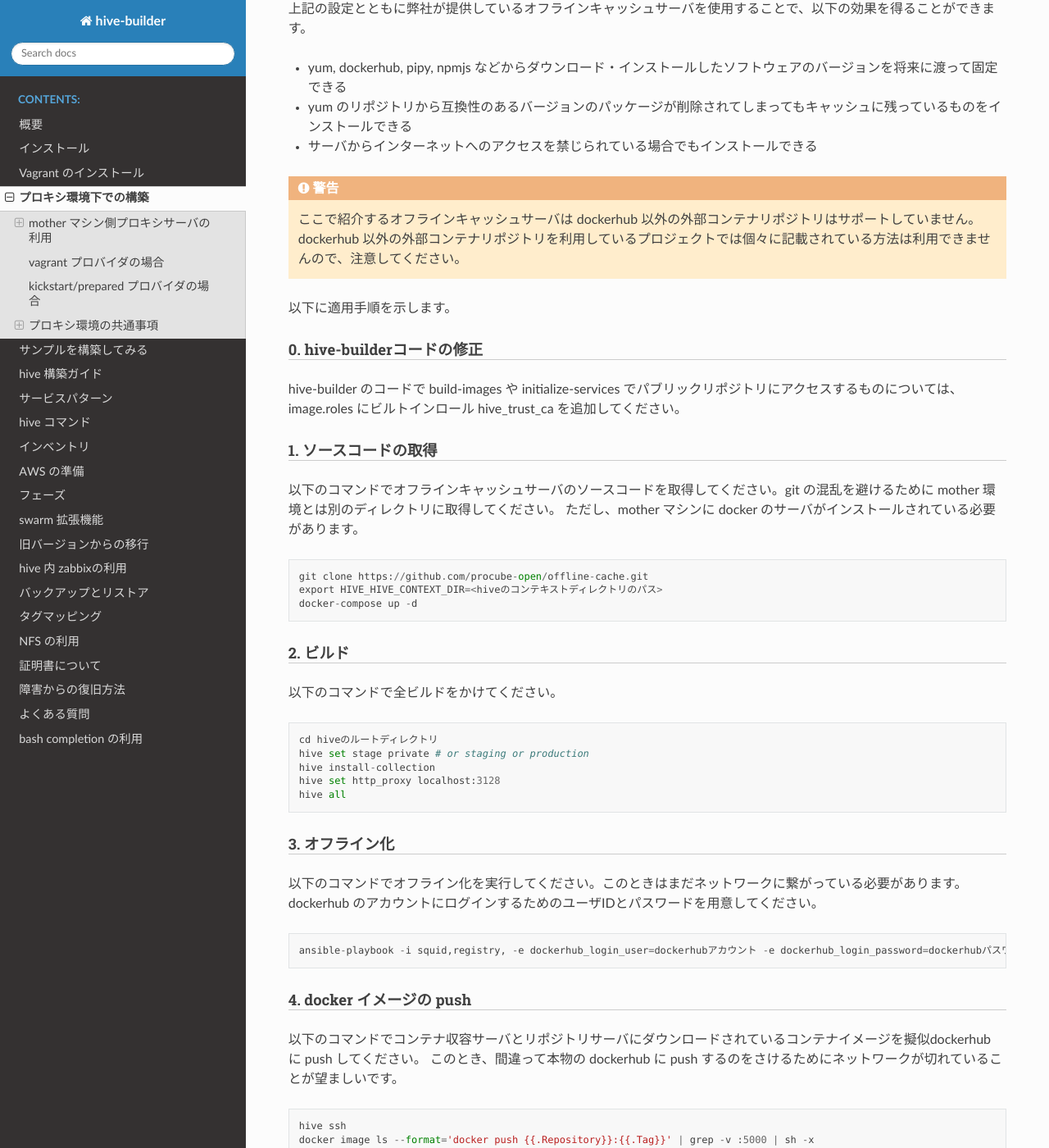
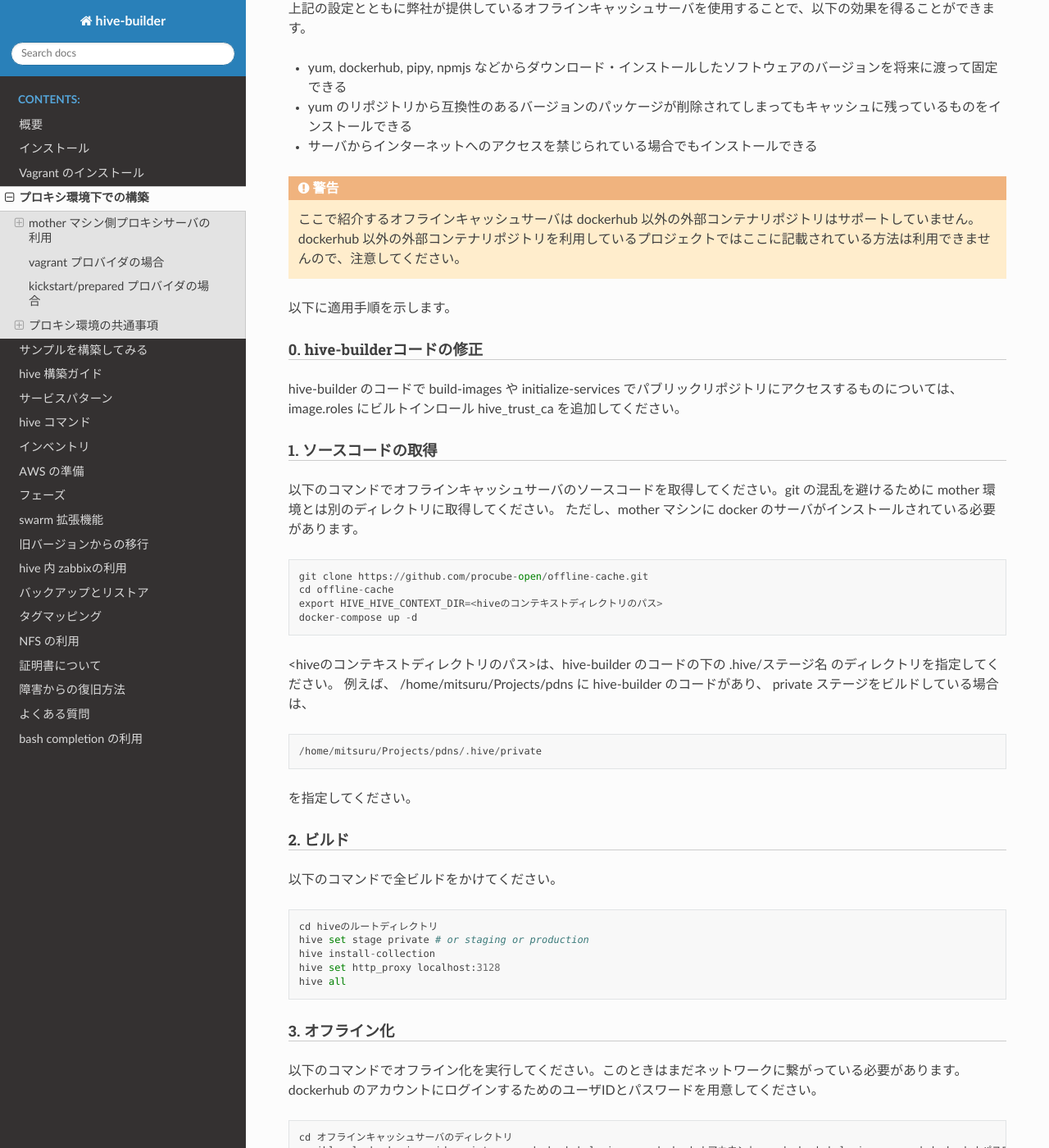
Before and after one commit to procube-open/hive-builder, a Sphinx documentation site: the page built from docs/proxy.rst, in a window 1280 px wide and 1400 px high, scrolled down 716 px. Shown: the whole window at 82% size. Built offline with Sphinx 7.4.7 and the Read the Docs theme 2.0.0, drawn with Linux system fonts in a browser that asks for light colours.

Commit message:
[[PRERELEASE]] fix document miss

```diff
--- a/docs/proxy.rst
+++ b/docs/proxy.rst
@@ -32,7 +32,7 @@
 
 .. warning::
     ここで紹介するオフラインキャッシュサーバは dockerhub 以外の外部コンテナリポジトリはサポートしていません。
-    dockerhub 以外の外部コンテナリポジトリを利用しているプロジェクトでは個々に記載されている方法は利用できませんので、注意してください。
+    dockerhub 以外の外部コンテナリポジトリを利用しているプロジェクトではここに記載されている方法は利用できませんので、注意してください。
 
 以下に適用手順を示します。
 
@@ -51,8 +51,18 @@
 
 
     git clone https://github.com/procube-open/offline-cache.git
+    cd offline-cache
     export HIVE_HIVE_CONTEXT_DIR=<hiveのコンテキストディレクトリのパス>
     docker-compose up -d
+
+<hiveのコンテキストディレクトリのパス>は、hive-builder のコードの下の .hive/ステージ名 のディレクトリを指定してください。
+例えば、 /home/mitsuru/Projects/pdns に hive-builder のコードがあり、 private ステージをビルドしている場合は、
+
+::
+
+    /home/mitsuru/Projects/pdns/.hive/private
+
+を指定してください。
 
 2. ビルド
 ^^^^^^^^^^^^^^^^^^^^^^^^^^^^^^^^
@@ -75,7 +85,7 @@
 
 ::
 
-
+    cd オフラインキャッシュサーバのディレクトリ
     ansible-playbook -i squid,registry, -e dockerhub_login_user=dockerhubアカウント -e dockerhub_login_password=dockerhubパスワード offline.yml
 
 
```
